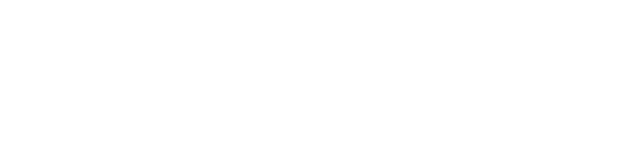
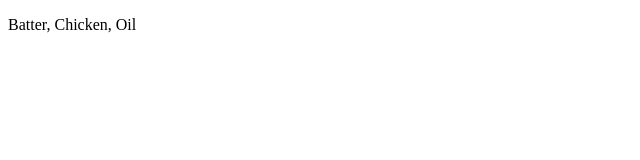
Before and after one commit to Reactzzz/gitCode, a plain HTML site: page recipe.html in a window 1280 px wide. Shown: the whole page, without its empty margins (0-640 px from the left). Drawn offline with Linux system fonts and the light colour scheme.

Commit message:
Update recipe.html

```diff
--- a/recipe.html
+++ b/recipe.html
@@ -6,6 +6,6 @@
     <title>Recipe for fried chicken</title>
 </head>
 <body>
-
+    <p> Batter, Chicken, Oil </p>
 </body>
 </html>
```
